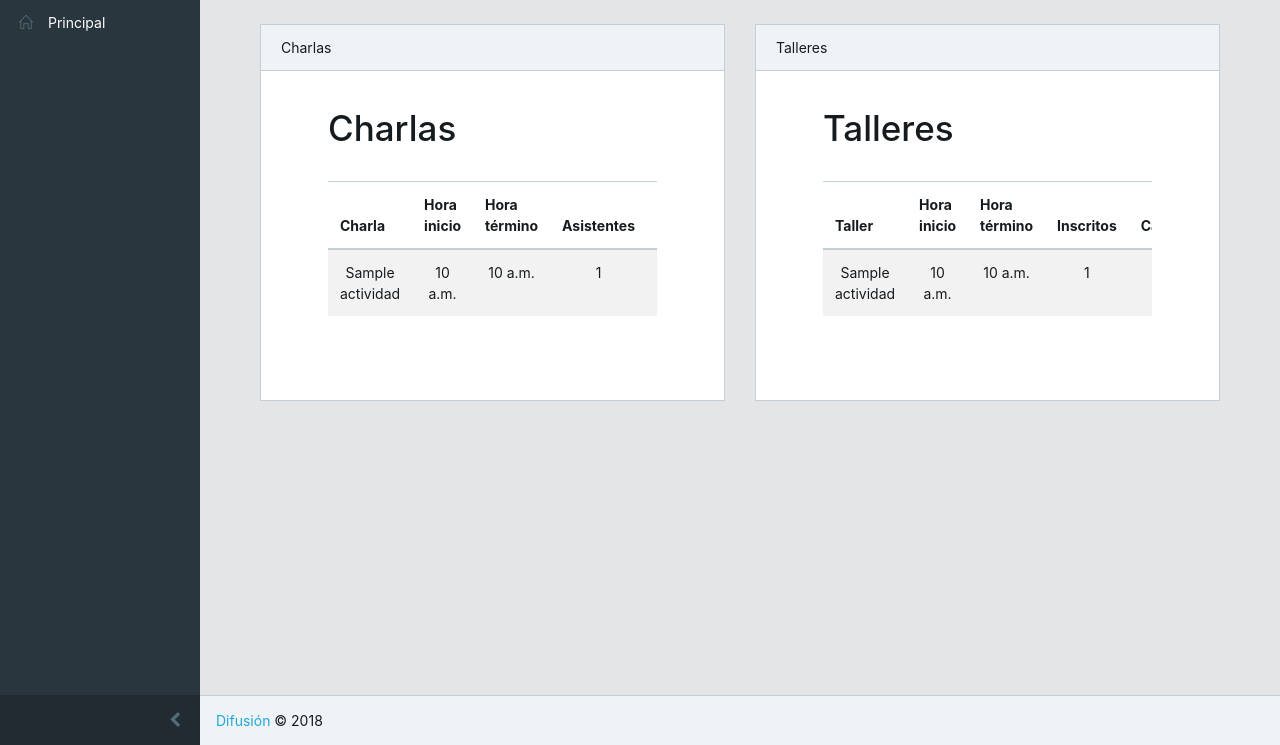
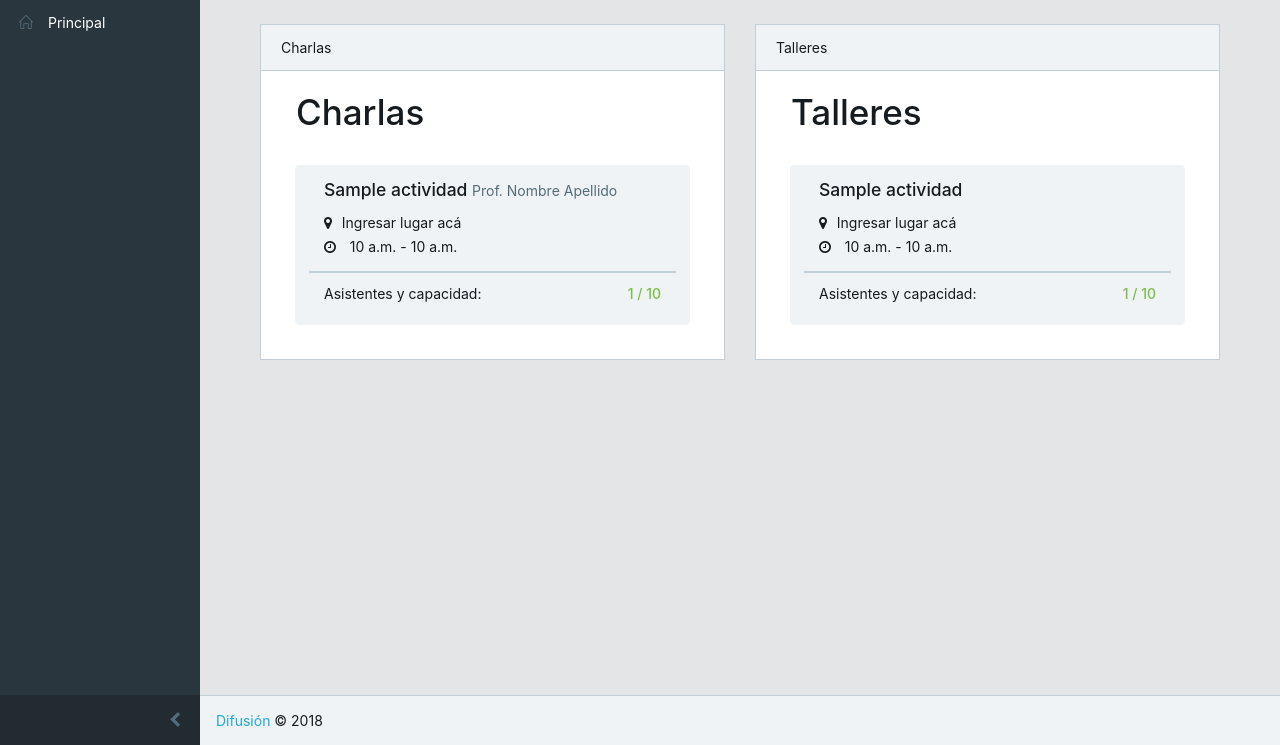
Before and after one commit to josecannete/LogisticaFestival, a Django app: template templates/app/principal.html in a window 1280 px wide. Shown: the part 55-800 px from the top of the page. Run offline with Django 3.2, Linux system fonts and the light colour scheme; the template is opened without the code that fills it: values that come from a table or form of the project are taken from there, others are empty; a user stored in the database is signed in; tables that the repository leaves empty hold one stand-in row (values such as "Sample post"); some libraries are stand-ins or nearby versions.

Commit message:
change charla/taller visualization

```diff
--- a/templates/app/principal.html
+++ b/templates/app/principal.html
@@ -12,7 +12,44 @@
             console.log("end function")
         }
     </script>
+
+    <style>
+
+        .info-charla{
+            background-color: #f0f3f5;
+            border-radius: 0.3em;
+            padding: 1em;
+            margin: 1em;
+        }
+
+        .info-charla p{
+            margin: 0;
+        }
+
+        .info-charla h5{
+            margin-bottom: 0.7em;
+        }
+        .info-charla .capacity{
+            color: #7cbf48;
+            display: inline;
+        }
+        .info-charla div{
+            margin-bottom: 0.25em;
+        }
+        .info-charla i{
+            margin-right: 0.7em;
+        }
+
+        .add-line-bottom{
+            border-bottom : solid;
+            border-bottom-width: 2px;
+            border-bottom-color: #bfcfd7;
+            padding-bottom: 1em;
+            margin-bottom: 0.7em !important;
+        }
+    </style>
 {% endblock %}
+
 
 {% block content %}
     <div class="container-fluid">
--- a/templates/card/charlas.html
+++ b/templates/card/charlas.html
@@ -1,42 +1,21 @@
 <div class="card">
     <div class="card-header">Charlas</div>
     <div class="card-body">
-        <div class="jumbotron jumbotron-fluid"
-             style="background-color: white; padding: 1rem 2rem">
-            <div class="container">
-                <h1 class="text-left" style="margin-bottom: 0.9em; white-space: nowrap">Charlas</h1>
-                {% if charlas %}
-                    <div class="table-wrapper-scroll-y"
-                         style="display: block; max-height: 350px; overflow-y: auto; -ms-overflow-style: -ms-autohiding-scrollbar; width: 100%">
-
-                        <table class="table table-striped">
-                            <thead>
-                            <tr>
-                                <th scope="col">Charla</th>
-                                <th scope="col">Hora inicio</th>
-                                <th scope="col">Hora término</th>
-                                <th scope="col">Asistentes</th>
-                                <th scope="col">Capacidad</th>
-                            </tr>
-                            </thead>
-                            <tbody>
-                            {% for charla in charlas %}
-                                <tr style="text-align: center">
-                                    <td class="filterable-cell">{{ charla.nombre }}</td>
-                                    <td class="filterable-cell">{{ charla.horario.inicio.time }}</td>
-                                    <td class="filterable-cell">{{ charla.horario.fin.time }}</td>
-                                    <td class="filterable-cell">{{ charla.capacidadActual }}</td>
-                                    <td class="filterable-cell">{{ charla.capacidadTotal }}</td>
-                                </tr>
-                            {% endfor %}
-                            </tbody>
-                        </table>
-
-                    </div>
-                {% else %}
-                    No hay charlas para mostrar
-                {% endif %}
+        <div class="col-md-12"><h1 class="text-left" style="margin-bottom: 0.9em; white-space: nowrap">Charlas</h1></div>
+        {% for charla in charlas %}
+            <div class="info-charla">
+                <div class="col-md-12"><h5>{{ charla.nombre }}
+                    <small class="text-muted">Prof. Nombre Apellido</small></h5>
+                </div>
+                <div class="col-md-12"><p><i class="fa fa-map-marker" aria-hidden="true"></i>Ingresar lugar acá</p></div>
+                <div class="col-md-12 add-line-bottom">
+                    <p><i class="fa fa-clock-o" aria-hidden="true"></i>
+                        {{ charla.horario.inicio.time }} - {{ charla.horario.fin.time }}</p>
+                </div>
+                <div class="col-md-12 d-flex justify-content-between">Asistentes y capacidad:
+                    <div><h6 class="capacity">{{ charla.capacidadActual }} / {{ charla.capacidadTotal }}</h6></div>
+                </div>
             </div>
-        </div>
+        {% endfor %}
     </div>
 </div>
--- a/templates/card/talleres.html
+++ b/templates/card/talleres.html
@@ -1,42 +1,23 @@
 <div class="card">
     <div class="card-header">Talleres</div>
     <div class="card-body">
-        <div class="jumbotron jumbotron-fluid"
-             style="background-color: white; padding: 1rem 2rem;">
-            <div class="container">
-                <h1 class="text-left" style="margin-bottom: 0.9em; white-space: nowrap">Talleres</h1>
-                {% if talleres %}
-                    <div class="table-wrapper-scroll-y"
-                         style="display: block; max-height: 350px; overflow-y: auto; -ms-overflow-style: -ms-autohiding-scrollbar; width: 100%">
-
-                        <table class="table table-striped">
-                            <thead>
-                            <tr>
-                                <th scope="col">Taller</th>
-                                <th scope="col">Hora inicio</th>
-                                <th scope="col">Hora término</th>
-                                <th scope="col">Inscritos</th>
-                                <th scope="col">Capacidad</th>
-                            </tr>
-                            </thead>
-                            <tbody>
-                            {% for taller in talleres %}
-                                <tr style="text-align: center">
-                                    <td class="filterable-cell">{{ taller.nombre }}</td>
-                                    <td class="filterable-cell">{{ taller.horario.inicio.time }}</td>
-                                    <td class="filterable-cell">{{ taller.horario.fin.time }}</td>
-                                    <td class="filterable-cell">{{ taller.capacidadActual }}</td>
-                                    <td class="filterable-cell">{{ taller.capacidadTotal }}</td>
-                                </tr>
-                            {% endfor %}
-                            </tbody>
-                        </table>
-
+        <div class="col-md-12"><h1 class="text-left" style="margin-bottom: 0.9em; white-space: nowrap">Talleres</h1></div>
+        {% if talleres %}
+            {% for taller in talleres %}
+                <div class="info-charla">
+                    <div class="col-md-12"><h5>{{ taller.nombre }}</h5></div>
+                    <div class="col-md-12"><p><i class="fa fa-map-marker" aria-hidden="true"></i>Ingresar lugar acá</p></div>
+                    <div class="col-md-12 add-line-bottom">
+                        <p><i class="fa fa-clock-o" aria-hidden="true"></i>
+                            {{ taller.horario.inicio.time }} - {{ taller.horario.fin.time }}</p>
                     </div>
-                {% else %}
+                    <div class="col-md-12 d-flex justify-content-between">Asistentes y capacidad:
+                        <div><h6 class="capacity">{{ taller.capacidadActual }} / {{ taller.capacidadTotal }}</h6></div>
+                    </div>
+                </div>
+            {% endfor %}
+        {% else %}
                     No hay talleres para mostrar
                 {% endif %}
-            </div>
-        </div>
     </div>
 </div>
```
